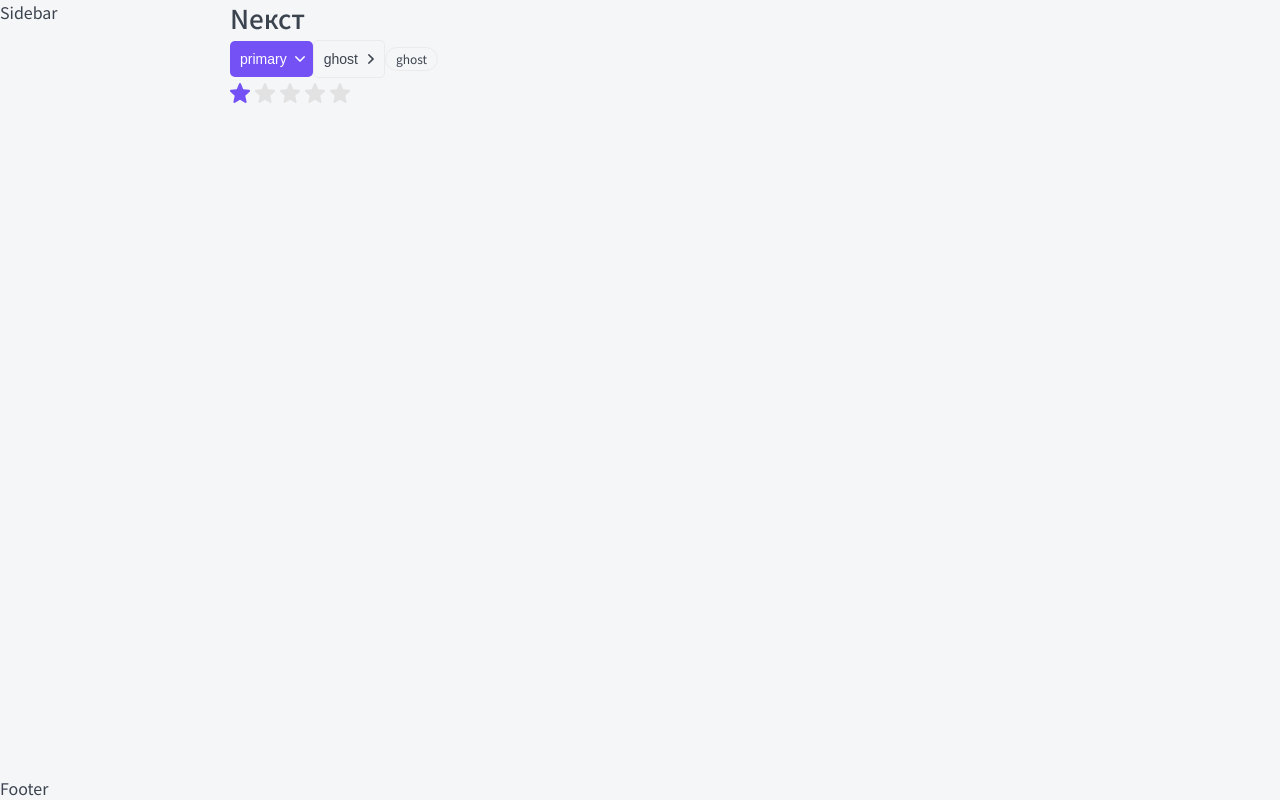
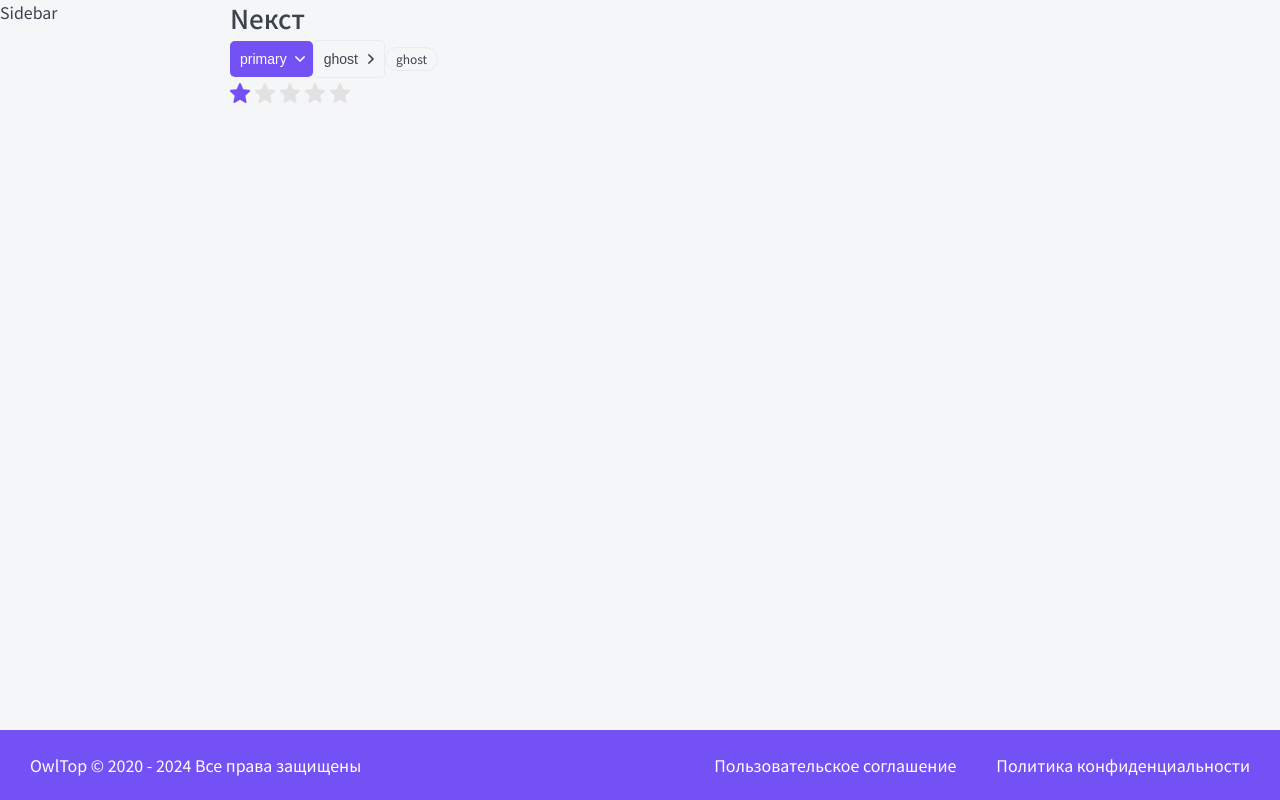
Before and after one commit to Immeo/next-app-router-app, a Next.js app: page / in a window 1280 px wide. Built offline with nearby package versions, Linux system fonts and the light colour scheme.

Commit message:
13-add styles to footer

```diff
--- a/app/components/Footer/Footer.module.css
+++ b/app/components/Footer/Footer.module.css
@@ -0,0 +1,24 @@
+.footer {
+	display: grid;
+
+	padding: 25px 30px;
+
+	color: var(--white);
+
+	background: var(--primary);
+
+	font-size: 16px;
+	line-height: 20px;
+	grid-template-columns: 1fr auto auto;
+	gap: 10px 40px;
+}
+
+.footer a:hover {
+	color: var(--gray-light);
+}
+
+@media (max-width: 765px) {
+	.footer {
+		grid-template-columns: 1fr;
+	}
+}
--- a/app/components/Footer/Footer.tsx
+++ b/app/components/Footer/Footer.tsx
@@ -1,6 +1,19 @@
+import cn from 'classnames';
+import { format } from 'date-fns';
+import styles from './Footer.module.css';
 import { IFooter } from './Footer.props';
 
-function Footer({ className }: IFooter) {
-	return <div className={className}>Footer</div>;
+function Footer({ className, ...props }: IFooter) {
+	return (
+		<footer className={cn(className, styles.footer)} {...props}>
+			<div>OwlTop © 2020 - {format(new Date(), 'yyyy')} Все права защищены</div>
+			<a href='#' target='_blank'>
+				Пользовательское соглашение
+			</a>
+			<a href='#' target='_blank'>
+				Политика конфиденциальности
+			</a>
+		</footer>
+	);
 }
 export default Footer;
--- a/package.json
+++ b/package.json
@@ -10,6 +10,7 @@
   },
   "dependencies": {
     "classnames": "^2.5.1",
+    "date-fns": "^4.1.0",
     "next": "14.2.16",
     "react": "^18",
     "react-dom": "^18"
```
Also changed, not shown: 1 other file (tests, documents, lock files or other folders).
